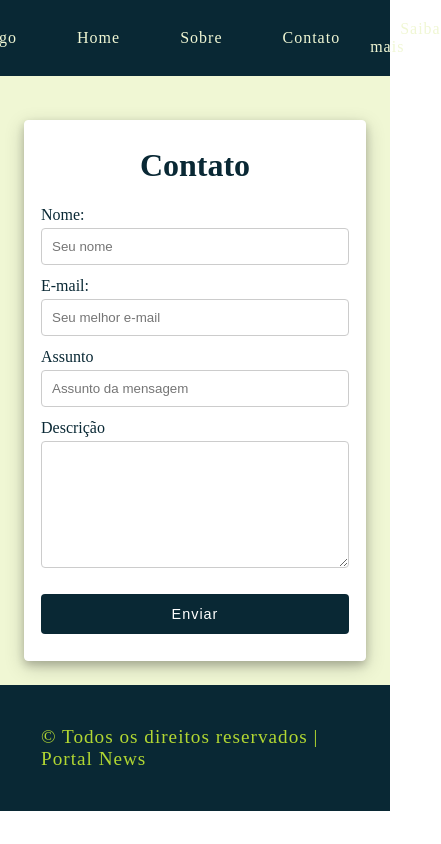
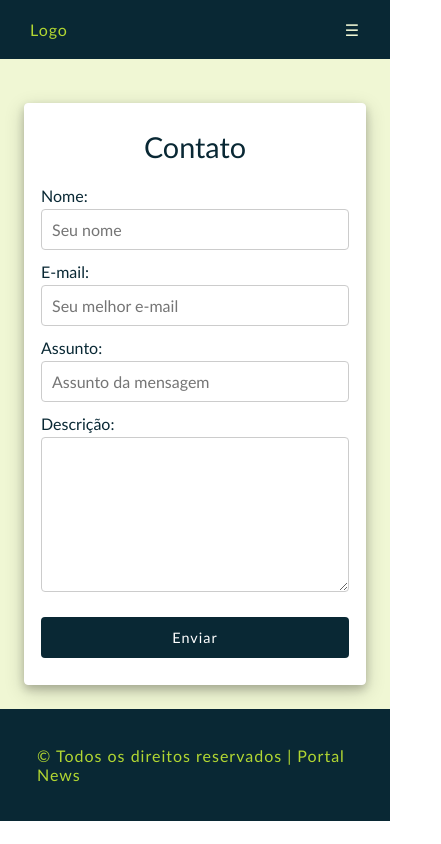
Before and after one commit to marcosdsv/portal-news, a plain HTML site: page contato.html in a window 390 px wide. Shown: the whole page, 441 px wide, since content can reach past the window. Drawn offline with Linux system fonts and the light colour scheme.

Commit message:
Realizei auterações no arquivo contato.html, deixando-o responsivo, implementando um menu lateral.

```diff
--- a/assets/css/estilo.css
+++ b/assets/css/estilo.css
@@ -3,6 +3,8 @@
     box-sizing: border-box;
     margin: 0;
     padding: 0;
+    font-size: 16px;
+    font-family: 'Trebuchet MS', 'Lucida Sans Unicode', 'Lucida Grande', 'Lucida Sans', Arial, sans-serif;
 }
 .container {
     width: 100%;
@@ -21,30 +23,63 @@
     width: 100%;
     display: flex;
     flex-direction: row;
-    justify-content: center;
     align-items: center;
-    padding: 20px 0;
     background-color: #092834;
     letter-spacing: 1px;
+    border-style: none;
 }
 .navbar .margin-right {
     margin-right: auto;
 }
-.navbar .nav-item.logo:hover {
-    background-color: #092834;
-    color: #B2D732;
-}
-.navbar > div .nav-item,
-.navbar > div .nav-item:visited,
-.navbar > div .nav-item:focus {
+.navbar .nav-item,
+.navbar .nav-item:visited,
+.navbar .nav-item:focus {
     color: #F0F7D4;
     text-decoration: none;
     padding: 20px 30px;
+    font-weight: 500;
 }
-.navbar > div .nav-item:hover,
-.navbar > div .nav-item:focus {
-    background-color: #F0F7D4;
-    color: #092834;
+.navbar .nav-item.logo:hover,
+.navbar .nav-item:hover,
+.navbar .nav-item:focus {
+    color: #B2D732;
+}
+.sidepanel {
+    height: 100vh;
+    position: fixed;
+    z-index: 1;
+    top: 0;
+    left: -460px;
+    border:1px solid #092834;
+    background-color: #092834;
+    overflow: hidden;
+    padding-top: 60px;
+    transition: 0.6s ease;
+}
+.sidepanel .side-item {
+    display: block;
+    -webkit-transition: 0.6s ease;
+    -moz-transition: 0.6s ease;
+    -o-transition: 0.6s ease;
+    transition: 0.6s ease;
+    text-decoration: none;
+    color: #f1f1f1;
+    font-size: 15px;
+    letter-spacing: 1px;
+    padding: 5px 40px 5px 30px;
+    line-height: 30px;
+    position: relative;
+}
+.sidepanel .side-item:hover {
+    color: #b2d732;
+}
+.sidepanel .closebtn {
+    position: absolute;
+    text-decoration: none;
+    top: 0;
+    right: 25px;
+    font-size: 36px;
+    color: #b2d732;
 }
 .content {
     width: 100%;
@@ -67,9 +102,11 @@
     padding: 10px;
     text-align: center;
     margin-bottom: 12px;
+    font-size: 1.8rem;
 }
 .title-contato, .label {
     color: #092834;
+    font-weight: 300;
 }
 .form-input, textarea {
     width: 100%;
@@ -90,10 +127,23 @@
     margin: 10px 0;
     border-radius: 4px;
     font-size: 0.9rem;
+    font-weight: 300;
     letter-spacing: 1px;
     color: white;
     text-align: center;
     cursor: pointer;
+}
+.btn-send:hover {
+    color: #B2D732;
+    background-color: #0B2F3D;
+
+}
+.navbar .sideicon {
+    display: none;
+    color: #F0F7D4;
+    text-decoration: none;
+    padding: 20px 30px;
+    font-weight: 500;
 }
 footer {
     display: flex;
@@ -113,3 +163,25 @@ footer p {
     letter-spacing: 1px;
 }
 /** html responsive **/
+/** navbar e sidepanel **/
+@media screen and (max-width: 768px) {
+    .navbar .nav-item:not(.margin-right.nav-item.logo) {
+        display: none;
+    }
+    .navbar .sideicon {
+        display: block;
+        position: absolute;
+        right: 0;
+    }
+    .navbar .sideicon:hover {
+        color: #B2D732;
+    }
+}
+/** footer **/
+@media screen and (max-width: 575px) {
+    footer p {
+        font-size: 1rem;
+        padding: 8px;
+        margin: 8px;
+    }
+}
--- /dev/null
+++ b/assets/js/app.js
@@ -0,0 +1,9 @@
+function toggleSide() {
+    let x = document.getElementById('sidePanel');
+    (x.style.left == undefined || x.style.left === "-460px" || x.style.left === "") ?
+     x.style.left = "0px" : x.style.left = "-460px";
+}
+
+function closeSide() {
+    document.getElementById("sidePanel").style.left = "-460px";
+  }
--- a/contato.html
+++ b/contato.html
@@ -1,5 +1,6 @@
 <!DOCTYPE html>
 <html lang="pt-BR">
+
 <head>
     <meta charset="UTF-8">
     <meta http-equiv="X-UA-Compatible" content="IE=edge">
@@ -9,43 +10,64 @@
     <script src="assets/js/expandirNoticia.js"></script>
     <script src="assets/js/fecharNoticia.js"></script>
 </head>
+
 <body>
     <div class="container">
         <!-- navbar -->
-        <div class="navbar">
-            <div class="margin-right"><a href="index.html" class="nav-item logo">Logo</a></div>
-            <div><a href="index.html" class="nav-item">Home</a></div>
-            <div><a href="sobre.html" class="nav-item">Sobre</a></div>
-            <div><a href="contato.html" class="nav-item">Contato</a></div>
-            <div><a href="saibamais.html" class="nav-item">Saiba mais</a></div>
+        <div class="navbar" id="navbar">
+            <a href="index.html" class="margin-right nav-item logo">Logo</a>
+            <a href="index.html" class="nav-item">Home</a>
+            <a href="sobre.html" class="nav-item">Sobre</a>
+            <a href="contato.html" class="nav-item">Contato</a>
+            <a href="saibamais.html" class="nav-item">Saiba mais</a>
+            <a href="javascript:void(0);" onclick="toggleSide();" class="sideicon">
+                <span>&#9776;</span>
+            </a>
+            <!-- sidepanel -->
+            <div class="sidepanel" id="sidePanel">
+                <a href="javascript:void(0);" onclick="closeSide();" class="closebtn">
+                    <span>&#9776;</span>
+                </a>
+                <a href="javascript:void(0)" class="closebtn" onclick="closeSide()"><span>&#9776;</span></a>
+                <a href="index.html" class="side-item">Home</a>
+                <a href="sobre.html" class="side-item">Sobre</a>
+                <a href="contato.html" class="side-item">Contato</a>
+                <a href="saibamais.html" class="side-item">Saiba mais</a>
+            </div>
+            <!-- fim sidepanel -->
         </div>
         <!-- fim navbar-->
         <!-- contato-form -->
         <div class="content">
             <div class="boxform">
                 <form class="contato-form">
-                    <div class="row"><h1 class="col-12 title-contato">Contato</h1></div>
+                    <div class="row">
+                        <h1 class="col-12 title-contato">Contato</h1>
+                    </div>
                     <div class="row">
                         <div class="col-12">
                             <label for="nomeusuario" class="label">Nome:</label>
-                            <input type="text" name="nome" class="form-input" value="" id="nomeusuario" placeholder="Seu nome">
-                        </div>
-                    </div>
-                     <div class="row">
-                        <div class="col-12">
-                            <label for="email" class="label">E-mail:</label>
-                            <input type="text" name="email" class="form-input" value="" id="email" placeholder="Seu melhor e-mail">
+                            <input type="text" name="nome" class="form-input" value="" id="nomeusuario"
+                                placeholder="Seu nome">
                         </div>
                     </div>
                     <div class="row">
                         <div class="col-12">
-                            <label for="assunto" class="label">Assunto</label>
-                            <input type="text" name="assunto" class="form-input" value="" id="assunto" placeholder="Assunto da mensagem">
+                            <label for="email" class="label">E-mail:</label>
+                            <input type="text" name="email" class="form-input" value="" id="email"
+                                placeholder="Seu melhor e-mail">
                         </div>
                     </div>
                     <div class="row">
                         <div class="col-12">
-                            <label for="msg" class="label">Descrição</label>
+                            <label for="assunto" class="label">Assunto:</label>
+                            <input type="text" name="assunto" class="form-input" value="" id="assunto"
+                                placeholder="Assunto da mensagem">
+                        </div>
+                    </div>
+                    <div class="row">
+                        <div class="col-12">
+                            <label for="msg" class="label">Descrição:</label>
                             <textarea name="descricao" id="msg" cols="50" rows="7" class="descricao"></textarea>
                         </div>
                     </div>
@@ -66,5 +88,7 @@
             </div>
         </footer>
     </div>
+    <script src="./assets/js/app.js"></script>
 </body>
+
 </html>
```
Also changed, not shown: index.html (+22 -6 lines), saibamais.html (+22 -6 lines), sobre.html (+22 -6 lines).
